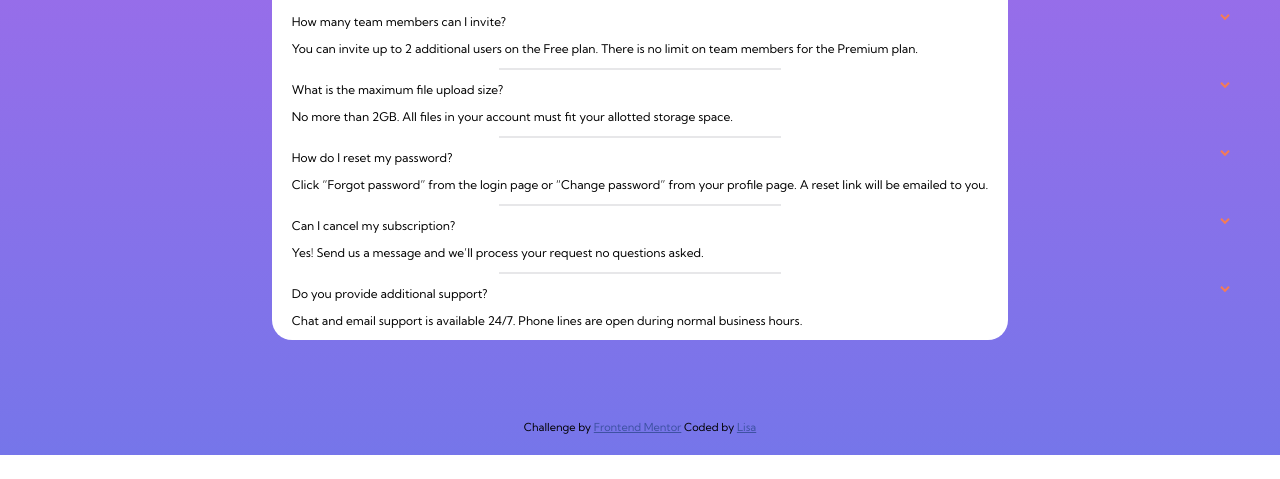
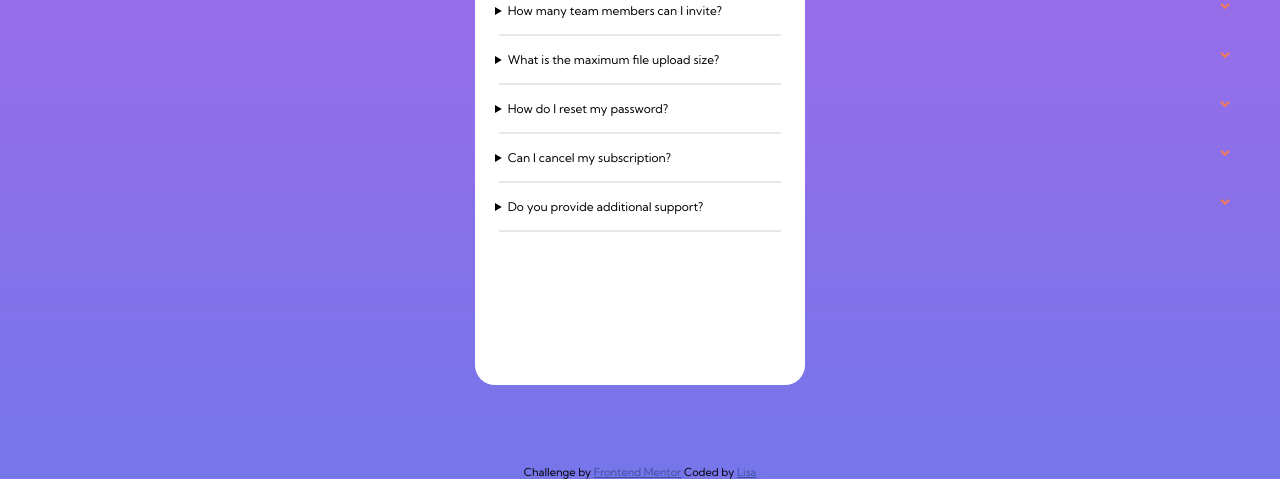
Before and after one commit to CrypticMango/faq-acordian-card, a plain HTML site: page index.html in a window 1280 px wide. Shown: the part 345-824 px from the top of the page. Before the commit the page ends 800 px from the top, so only its background shows below. Drawn offline with Linux system fonts and the light colour scheme.

Commit message:
applied the details and summary elements to html

```diff
--- a/index.html
+++ b/index.html
@@ -24,35 +24,50 @@
 
     <h1>FAQ</h1>
     <div id="questions">
+      <details>
+      <summary class="question">How many team members can I invite?<img id="pink-down-arrow" src="/images/icon-arrow-down.svg" alt="down-arrow" aria-label="downward-arrow">
 
-      <p class="question">How many team members can I invite?<img id="pink-down-arrow" src="/images/icon-arrow-down.svg" alt="down-arrow" aria-label="downward-arrow"></p>
+      </summary>
       <p class="answer">
         You can invite up to 2 additional users on the Free plan. There is no limit on
         team members for the Premium plan.
       </p>
+      </details>
+
 
       <hr>
+      <details>
+      <summary class="question">What is the maximum file upload size? <img id="pink-down-arrow" src="/images/icon-arrow-down.svg" alt="down-arrow" aria-label="downward-arrow">
+      </summary>
+      <p class="answer">No more than 2GB. All files in your account must fit your allotted storage space.</p>
+    </details>
 
-      <p class="question">What is the maximum file upload size? <img id="pink-down-arrow" src="/images/icon-arrow-down.svg" alt="down-arrow" aria-label="downward-arrow"></p>
-      <p class="answer">No more than 2GB. All files in your account must fit your allotted storage space.</p>
 
       <hr>
-
-      <p class="question">How do I reset my password? <img id="pink-down-arrow" src="/images/icon-arrow-down.svg" alt="down-arrow" aria-label="downward-arrow"></p>
+      <details>
+      <summary class="question">How do I reset my password? <img id="pink-down-arrow" src="/images/icon-arrow-down.svg" alt="down-arrow" aria-label="downward-arrow"></summary>
       <p class="answer">
         Click “Forgot password” from the login page or “Change password” from your profile page.
         A reset link will be emailed to you.
       </p>
+      </details>
+
 
       <hr>
 
-      <p class="question">Can I cancel my subscription?<img id="pink-down-arrow" src="/images/icon-arrow-down.svg" alt="down-arrow" aria-label="downward-arrow"></p>
-      <p class="answer">Yes! Send us a message and we’ll process your request no questions asked.</p>
+      <details>
+        <summary class="question">Can I cancel my subscription?<img id="pink-down-arrow" src="/images/icon-arrow-down.svg" alt="down-arrow" aria-label="downward-arrow"></summary>
+        <p class="answer">Yes! Send us a message and we’ll process your request no questions asked.</p>
+      </details>
 
       <hr>
 
-      <p class="question">Do you provide additional support?<img id="pink-down-arrow" src="/images/icon-arrow-down.svg" alt="down-arrow" aria-label="downward-arrow"></p>
-      <p class="answer">Chat and email support is available 24/7. Phone lines are open during normal business hours.</p>
+      <details>
+        <summary class="question">Do you provide additional support?<img id="pink-down-arrow" src="/images/icon-arrow-down.svg" alt="down-arrow" aria-label="downward-arrow"></summary>
+        <p class="answer">Chat and email support is available 24/7. Phone lines are open during normal business hours.</p>
+      </details>
+
+      <hr>
 
     </div>
   </main>
--- a/style.css
+++ b/style.css
@@ -25,6 +25,8 @@ main {
     border-radius: 20px;
     margin: 150px 25px 80px 25px;
     padding-top: 100px;
+    width: 330px;
+    height: 480px;
 }
 
 #lady-online {
@@ -42,8 +44,8 @@ h1 {
     margin-bottom: 30px;
 }
 
-p {
-    padding: 0px 20px 0px 20px;
+details {
+    padding: 10px 20px 10px 20px;
 }
 
 hr {
```
